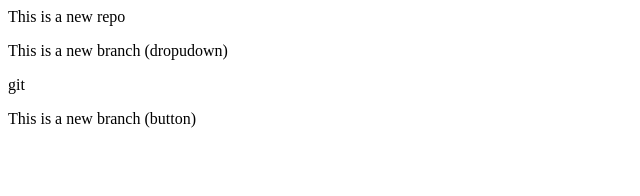
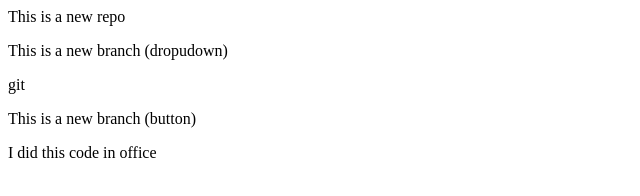
Before and after one commit to kpsingh13/localrepo, a plain HTML site: page index.html in a window 1280 px wide. Shown: the whole page, without its empty margins (0-640 px from the left). Drawn offline with Linux system fonts and the light colour scheme.

Commit message:
office changes

```diff
--- a/index.html
+++ b/index.html
@@ -1,3 +1,4 @@
 <p>This is a new repo</p>
 <p>This is a new branch (dropudown) </p>git
 <p>This is a new branch (button) </p>
+<p>I did this code in office</p>
```
